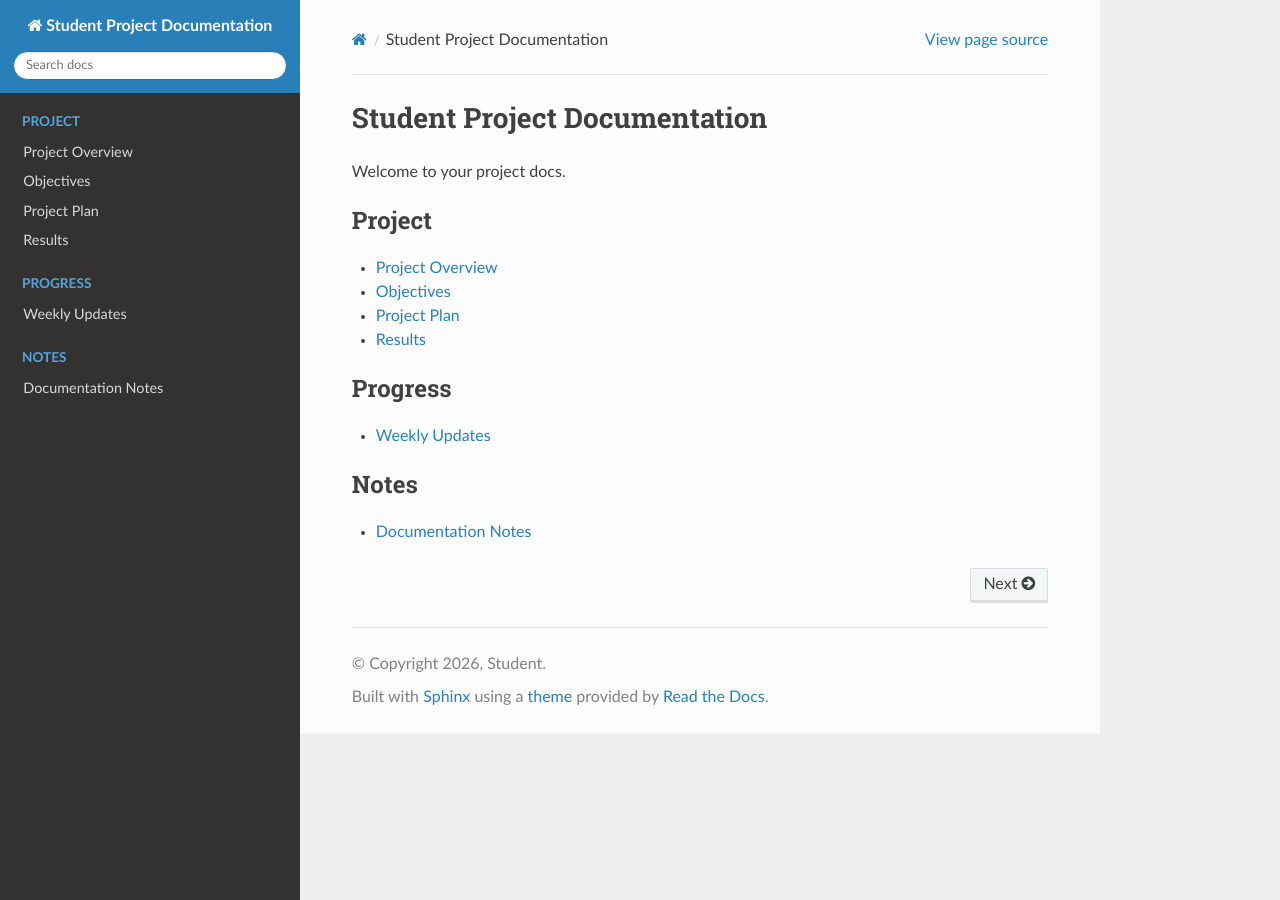
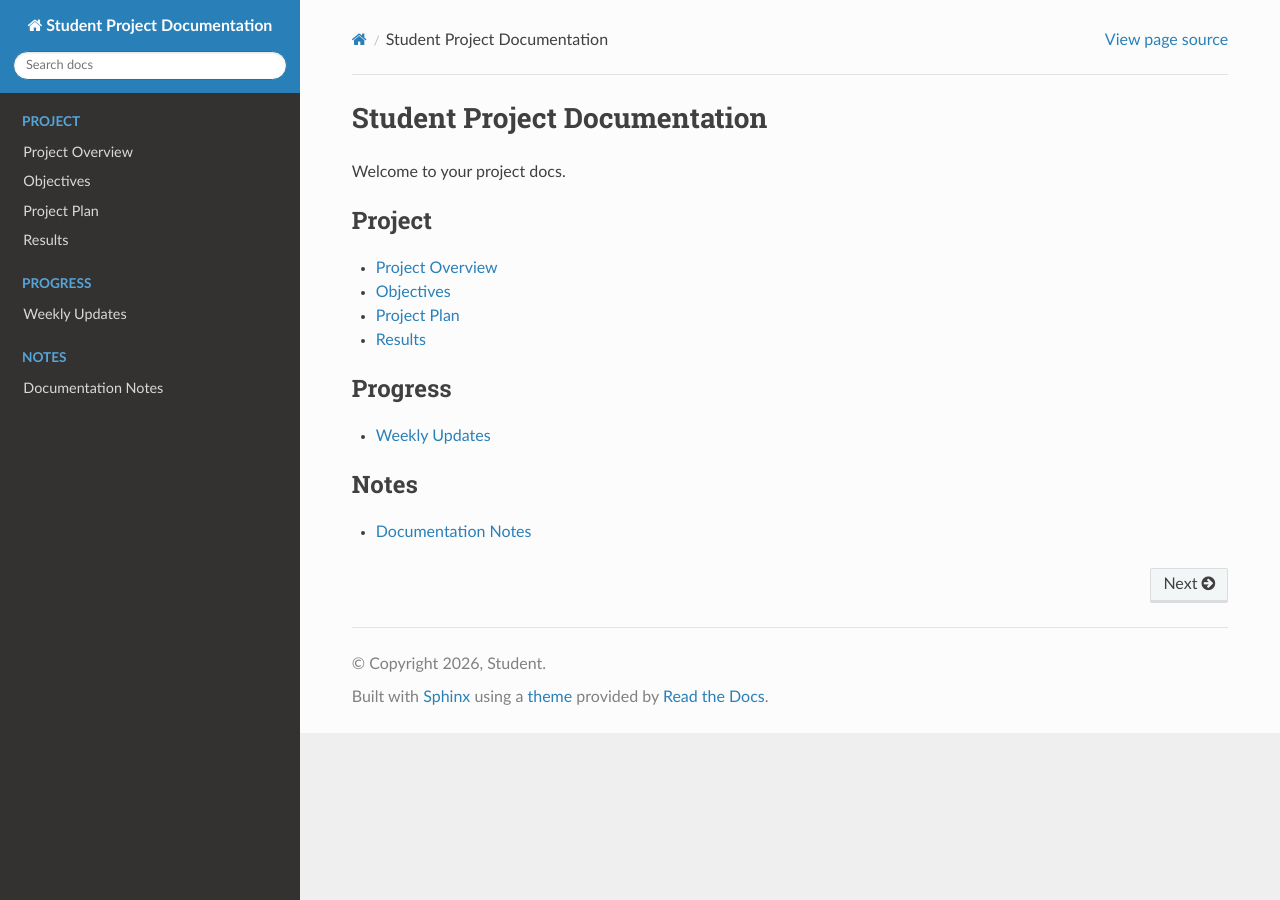
Before and after one commit to Digital-Metabolic-Twin-Centre/docTemplate, a Sphinx documentation site: the page built from Documentation/index.rst, in a window 1280 px wide. Built offline with Sphinx 7.4.7 and the Read the Docs theme 3.1.0, drawn with Linux system fonts in a browser that asks for light colours.

Commit message:
docs: make Sphinx content full-width

```diff
--- /dev/null
+++ b/Documentation/_static/custom-wide.css
@@ -0,0 +1,5 @@
+.wy-nav-content {
+    max-width: none !important;
+    width: 100% !important;
+    margin: 0 !important;
+}
--- a/Documentation/conf.py
+++ b/Documentation/conf.py
@@ -14,3 +14,4 @@ exclude_patterns = ["_build", "Thumbs.db", ".DS_Store"]
 
 html_theme = "sphinx_rtd_theme"
 html_static_path = ["_static"]
+html_css_files = ["custom-wide.css"]
```
